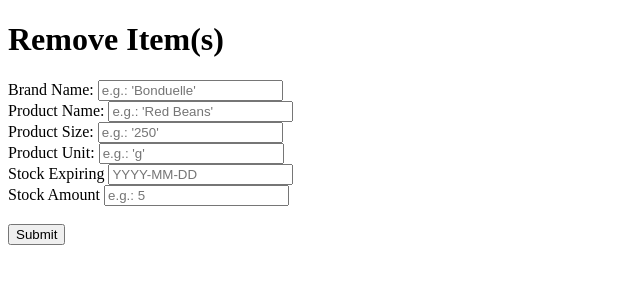
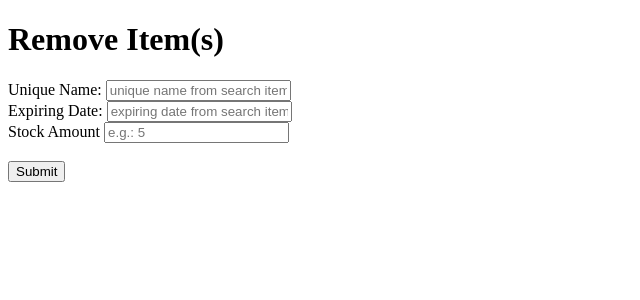
Before and after one commit to SoTypicalNoob/stockpiler, a Flask app: page /delete/ in a window 1280 px wide. Shown: the top 300 px of the page, without its empty margins (0-640 px from the left). Run offline with Flask 2, Linux system fonts and the light colour scheme.

Commit message:
improved search/delete functionality

```diff
--- a/main.py
+++ b/main.py
@@ -21,7 +21,6 @@ def add_item():
         product_unit = request.form.get("productUnit")
         stock_expiring = request.form.get("stockExpiring")
         stock_amount = request.form.get("stockAmount")
-    #from shelf_life_checker import add_new_item('shelf_life.sqlite3')
         add_new_item('shelf_life.sqlite3', brand_name,
                                     product_name, product_size, product_unit,
                                     stock_expiring, stock_amount)
@@ -32,17 +31,23 @@ def add_item():
 def delete_item():
     from shelf_life_checker import delete_item
     if request.method == "POST":
-        brand_name = request.form.get("brandName")
+        unique_name = request.form.get("uniqueName")
+        expiring_date = request.form.get("expiringDate")
+        stock_amount = request.form.get("stockAmount")
+        delete_item('shelf_life.sqlite3', unique_name, expiring_date, stock_amount)
+    return render_template("delete_item.html")
+
+
+@app.route("/search/", methods=["GET", "POST"])
+def search_item():
+    from shelf_life_checker import search_item
+    if request.method == "POST":
         product_name = request.form.get("productName")
-        product_size = request.form.get("productSize")
-        product_unit = request.form.get("productUnit")
-        stock_expiring = request.form.get("stockExpiring")
-        stock_amount = request.form.get("stockAmount")
-    #from shelf_life_checker import add_new_item('shelf_life.sqlite3')
-        delete_item('shelf_life.sqlite3', brand_name,
-                                    product_name, product_size, product_unit,
-                                    stock_expiring, stock_amount)
-    return render_template("delete_item.html")
+        list_of_findings = search_item('shelf_life.sqlite3', product_name)
+        return render_template("findings.html", list_of_findings=list_of_findings)
+    else:
+        return render_template("search_item.html")
+
 
 if __name__ == "__main__":
     app.run(host='0.0.0.0')
--- a/templates/delete_item.html
+++ b/templates/delete_item.html
@@ -7,43 +7,19 @@
     <h1>Remove Item(s)</h1>
 <form method="POST">
   <div>
-    <label for="brandName">Brand Name:</label>
+    <label for="uniqueName">Unique Name:</label>
     <input
-      id="brandName"
-      name="brandName"
-      placeholder="e.g.: 'Bonduelle'"
+      id="uniqueName"
+      name="uniqueName"
+      placeholder="unique name from search item"
     />
   </div>
   <div>
-    <label for="productName">Product Name:</label>
+    <label for="expiringDate">Expiring Date:</label>
     <input
-      id="productName"
-      name="productName"
-      placeholder="e.g.: 'Red Beans'"
-    />
-  </div>
-  <div>
-    <label for="productSize">Product Size:</label>
-    <input
-      id="productSize"
-      name="productSize"
-      placeholder="e.g.: '250'"
-    />
-  </div>
-  <div>
-    <label for="productUnit">Product Unit:</label>
-    <input
-      id="productUnit"
-      name="productUnit"
-      placeholder="e.g.: 'g'"
-    />
-  </div>
-  <div>
-    <label for="stockExpiring">Stock Expiring</label>
-    <input
-      id="stockExpiring"
-      name="stockExpiring"
-      placeholder="YYYY-MM-DD"
+      id="expiringDate"
+      name="expiringDate"
+      placeholder="expiring date from search item"
     />
   </div>
   <div>
```
Also changed, not shown: shelf_life_checker.py (+3 -5 lines), templates/findings.html (added, +12 -0 lines), templates/search_item.html (added, +22 -0 lines).
